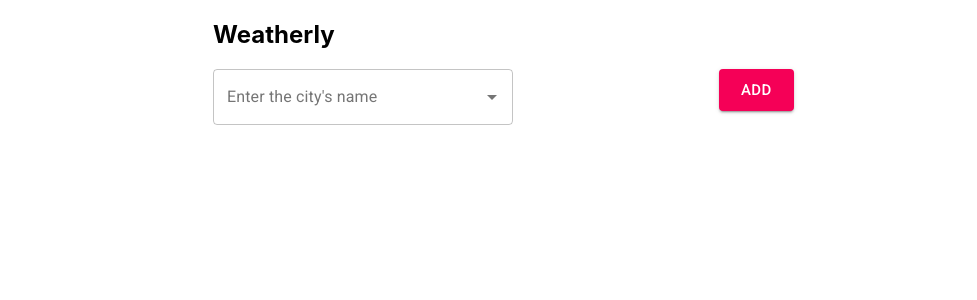
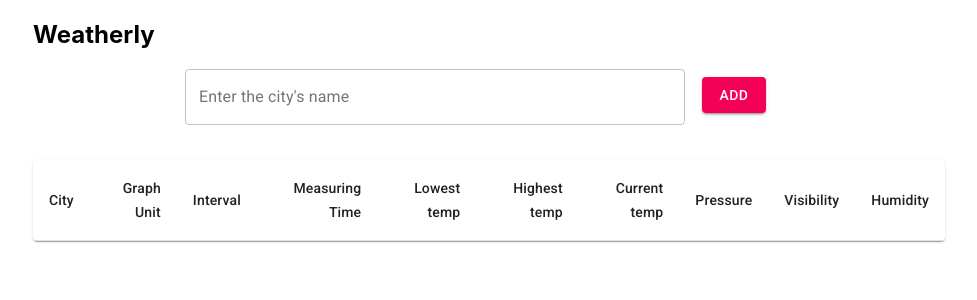
Before and after one commit to permitt/weatherly, a React (Create React App) app: page / in a window 1280 px wide. Shown: the top 300 px of the page, without its empty margins (151-1128 px from the left). Built offline with nearby package versions, Linux system fonts and the light colour scheme.

Commit message:
Finished TableChart component and api services

```diff
--- a/src/App.js
+++ b/src/App.js
@@ -1,23 +1,61 @@
-import React from 'react';
+import React, {useState, useEffect} from 'react';
 import './App.css';
 import Header from './components/Header';
-
+import MessageHandler from "./components/MessageHandler";
 import { SearchBar } from './components/SearchBar';
-import { Table } from './components/Table';
+import { InfoTable } from './components/InfoTable';
 import { LineChart } from './components/LineChart';
+import {fetchCities} from './services/api';
 import Grid from '@material-ui/core/Grid';
 import Container from '@material-ui/core/Container'
 
 function App() {
+  const [message, setMessage] = useState({type:'warning',active:true,msg:'FUCK MOUSE THATa!'})
+  const [allCities, setAllCities] = useState([]);
+  useEffect(() => {
 
+
+  });
+
+  const addCity = async (newCity) => {
+    // API CALL, provjera, i onda dodaes u allCities kao objekat ili vracas error.
+    const response = await fetchCities(newCity);
+    console.log("EVO TI PISLJIVI RESPONSE " + response)
+    if(response.status != 200){
+      setMessage({type:'error', active:true, msg: response.message})
+      return;
+      }
+
+
+      setMessage({type:'success', active:true, msg: 'Successfuly added the city!'})
+      const weatherData = {...response.data.main, visibility: response.data.visibility, time: new Date().toLocaleString()};
+      console.log("STIGAO BRE PICKO : " + weatherData);
+      setAllCities([...allCities, {name:newCity, graphUnit:'temp', interval:0, measurements:[weatherData, weatherData, weatherData, weatherData]}])
+
+
+
+  }
+  const closeMessage = () => {
+    setMessage({...message, active:false});
+  }
 
   return (
 
-    <Container maxWidth="sm">
+    <Container maxWidth="md">
+
+    <Grid md={12}>
       <Header />
-      <SearchBar />
-      <Table />
+</Grid>
+      <Grid md={12}>
+      <SearchBar error={message.active && message.type=='error'} handleSubmit={addCity} />
+</Grid>
+      <Grid md={12}>
+      <InfoTable data={allCities} />
+</Grid>
+      <Grid md={12}>
       <LineChart />
+      </Grid>
+      <MessageHandler message={message} handleClose={closeMessage} />
     </Container>
 
   );
--- a/src/components/Header.js
+++ b/src/components/Header.js
@@ -2,7 +2,7 @@ import React from 'react'
 
 export default function Header() {
     return (
-        <div className='header'>
+        <div className='header' style={{backgroundColor:''}} >
             <div classnmae='header-logo'>
                 <h2>Weatherly</h2>
             </div>
--- /dev/null
+++ b/src/components/InfoTable.js
@@ -0,0 +1,92 @@
+import React from 'react'
+import Table from '@material-ui/core/Table';
+import TableBody from '@material-ui/core/TableBody';
+import TableCell from '@material-ui/core/TableCell';
+import TableContainer from '@material-ui/core/TableContainer';
+import TableHead from '@material-ui/core/TableHead';
+import TableRow from '@material-ui/core/TableRow';
+import Paper from '@material-ui/core/Paper';
+import { makeStyles } from '@material-ui/core/styles';
+import MenuItem from '@material-ui/core/MenuItem';
+import Select from '@material-ui/core/Select';
+
+
+const useStyles = makeStyles({
+  table: {
+    minWidth: 650,
+  },
+});
+
+export function InfoTable(props) {
+  const classes = useStyles();
+
+  return (
+
+    <TableContainer component={Paper}>
+      <Table className={classes.table} aria-label="simple table">
+        <TableHead>
+          <TableRow>
+            <TableCell>City</TableCell>
+            <TableCell align="right">Graph Unit</TableCell>
+            <TableCell align="right">Interval</TableCell>
+            <TableCell align="right">Measuring Time</TableCell>
+            <TableCell align="right">Lowest temp</TableCell>
+            <TableCell align="right">Highest temp</TableCell>
+            <TableCell align="right">Current temp</TableCell>
+            <TableCell align="right">Pressure</TableCell>
+            <TableCell align="right">Visibility</TableCell>
+            <TableCell align="right">Humidity</TableCell>
+          </TableRow>
+        </TableHead>
+
+          {props.data.length == 0 ? '' : props.data.map((city) => (
+
+
+          <TableBody>
+              {city.measurements.map((msr, index) => (
+                <TableRow>
+                <TableCell component="th" scope="row">
+                {index == 0 ? city.name : ''}
+              </TableCell>
+              <TableCell align="right">{index == 0 ?
+              <Select
+                  labelId="graph-unit-change"
+                  id="demo-simple-select"
+                  value={city.graphUnit}
+                  onChange={props.handleGraphUnitChange}
+              >
+                  <MenuItem value={'temp'}>temperature</MenuItem>
+                  <MenuItem value={'pressure'}>pressure</MenuItem>
+                  <MenuItem value={'humidity'}>humidity</MenuItem>
+                  <MenuItem value={'visibility'}>visibility</MenuItem>
+              </Select>
+
+               : ''}
+
+               </TableCell>
+              <TableCell align="right">
+              {index == 0 ?
+
+              <input style={{width: '30px'}} type="number" value={city.interval} onChange={props.handleIntervalChange}/>
+
+               : ''}
+               </TableCell>
+
+              <TableCell align="right">{msr.time}</TableCell>
+              <TableCell align="right">{msr.temp_min}</TableCell>
+              <TableCell align="right">{msr.temp_max}</TableCell>
+              <TableCell align="right">{msr.temp}</TableCell>
+              <TableCell align="right">{msr.pressure}</TableCell>
+              <TableCell align="right">{msr.visibility}</TableCell>
+              <TableCell align="right">{msr.humidity}</TableCell>
+              </TableRow>
+              ))}
+
+
+        </TableBody>
+          ))}
+
+      </Table>
+    </TableContainer>
+    )
+}
--- a/src/components/LineChart.js
+++ b/src/components/LineChart.js
@@ -1,7 +1,42 @@
 import React from 'react';
 import { Chart } from 'react-charts'
 
+function MyChart() {
+    const data = React.useMemo(
+        () => [
+            {
+                label: 'Series 1',
+                data: [[0, 1], [1, 2], [2, 4], [3, 2], [4, 7]]
+            },
+            {
+                label: 'Series 2',
+                data: [[0, 3], [1, 1], [2, 5], [3, 6], [4, 4]]
+            }
+        ],
+        []
+    )
 
+    const axes = React.useMemo(
+        () => [
+            { primary: true, type: 'linear', position: 'bottom' },
+            { type: 'linear', position: 'left' }
+        ],
+        []
+    )
+
+    const lineChart = (
+        // A react-chart hyper-responsively and continuusly fills the available
+        // space of its parent element automatically
+        <div
+            style={{
+                width: '400px',
+                height: '300px'
+            }}
+        >
+            <Chart data={data} axes={axes} />
+        </div>
+    )
+}
 
 
 export function LineChart() {
--- /dev/null
+++ b/src/components/MessageHandler.js
@@ -0,0 +1,22 @@
+import React, {useState, useEffect} from 'react'
+import Snackbar from '@material-ui/core/Snackbar';
+import MuiAlert from '@material-ui/lab/Alert';
+import { makeStyles } from '@material-ui/core/styles';
+
+function Alert(props) {
+  return <MuiAlert elevation={6} variant="filled" {...props} />;
+}
+
+
+export default function MessageHandler(props) {
+
+    return (
+
+        <Snackbar open={props.message.active} autoHideDuration={3000} onClose={props.handleClose}>
+                <Alert onClose={props.handleClose} severity={props.message.type}>
+                    {props.message.msg}
+                </Alert>
+        </Snackbar>
+
+    )
+}
--- a/src/components/SearchBar.js
+++ b/src/components/SearchBar.js
@@ -1,29 +1,28 @@
-import React, { useState } from 'react';
+import React, { useState, useEffect } from 'react';
+import axios from 'axios';
 import TextField from '@material-ui/core/TextField';
 import Button from '@material-ui/core/Button';
 import Grid from '@material-ui/core/Grid';
-import Autocomplete from '@material-ui/lab/Autocomplete';
+
+
 
 export const SearchBar = (props) => {
     const [city, setCity] = useState('')
-    const [citiesAvailable, setCitiesAvailable] = useState([])
+
 
     return (
-        <Grid container spacing={0}>
-            <Grid xs={11}>
-
-                <Autocomplete
-                    id="combo-box-demo"
-                    options={citiesAvailable}
-                    getOptionLabel={(option) => option}
-                    style={{ width: 300 }}
-                    renderInput={(params) => <TextField {...params} fullWidth label="Enter the city's name" variant="outlined" />}
-                />
-
+        <Grid container spacing={0} style={{paddingBottom:'35px'}}>
+        <Grid xs={2}>
+        </Grid>
+            <Grid xs={7}>
+                <TextField value={city} onChange={(e) => setCity(e.target.value)} error={props.error} style={{ width: 500 }} label="Enter the city's name" variant="outlined" />
             </Grid>
             <Grid xs={1}>
-                <Button variant="contained" size="large" color="secondary" onClick={() => { alert("HA") }}>Add</Button>
+                <Button style={{ marginTop: '8px', marginLeft:'-15px' }} variant="contained" size="medium" color="secondary" onClick={() => { props.handleSubmit(city); setCity(''); }}>Add</Button>
             </Grid>
+            <Grid xs={2}>
         </Grid>
+        </Grid>
+
     )
 }
--- a/src/components/Table.js
+++ /dev/null
@@ -1,11 +0,0 @@
-import React from 'react'
-
-export function Table() {
-
-
-    return (
-        <div>
-
-        </div>
-    )
-}
--- a/src/services/api.js
+++ b/src/services/api.js
@@ -1,3 +1,12 @@
-export const fetchCities = () => {
+import axios from 'axios';
 
+const getUrl = (cityName) => `http://api.openweathermap.org/data/2.5/weather?q=${cityName}&appid=bad677f72c2a549d00b8ffdcb5b01f6d`;
+
+export const fetchCities = async (city) => {
+    const url = getUrl(city);
+
+    const res = axios.get(url)
+        .then(res => (res))
+        .catch(err => ({status: err.response.data.code, message: err.response.data.message}));
+    return res;
 };
```
Also changed, not shown: package.json (line endings or trailing spaces).
